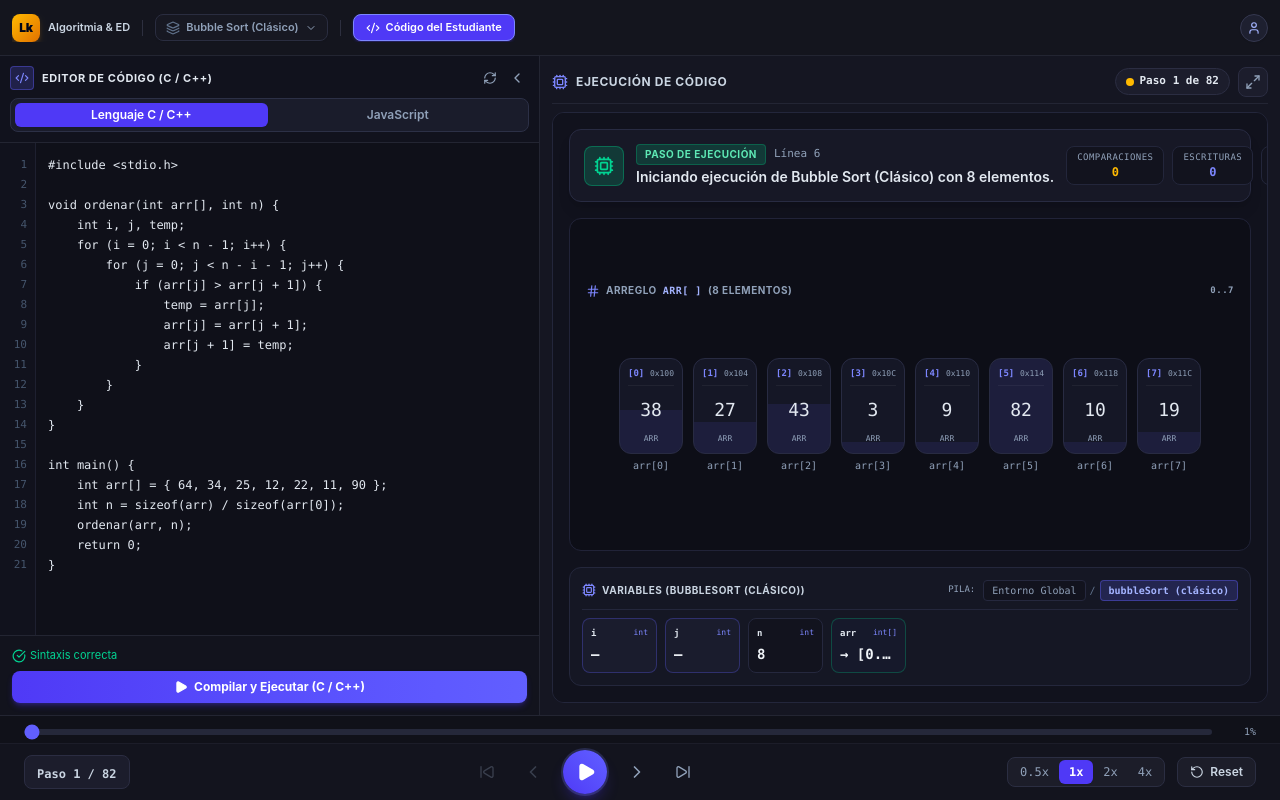
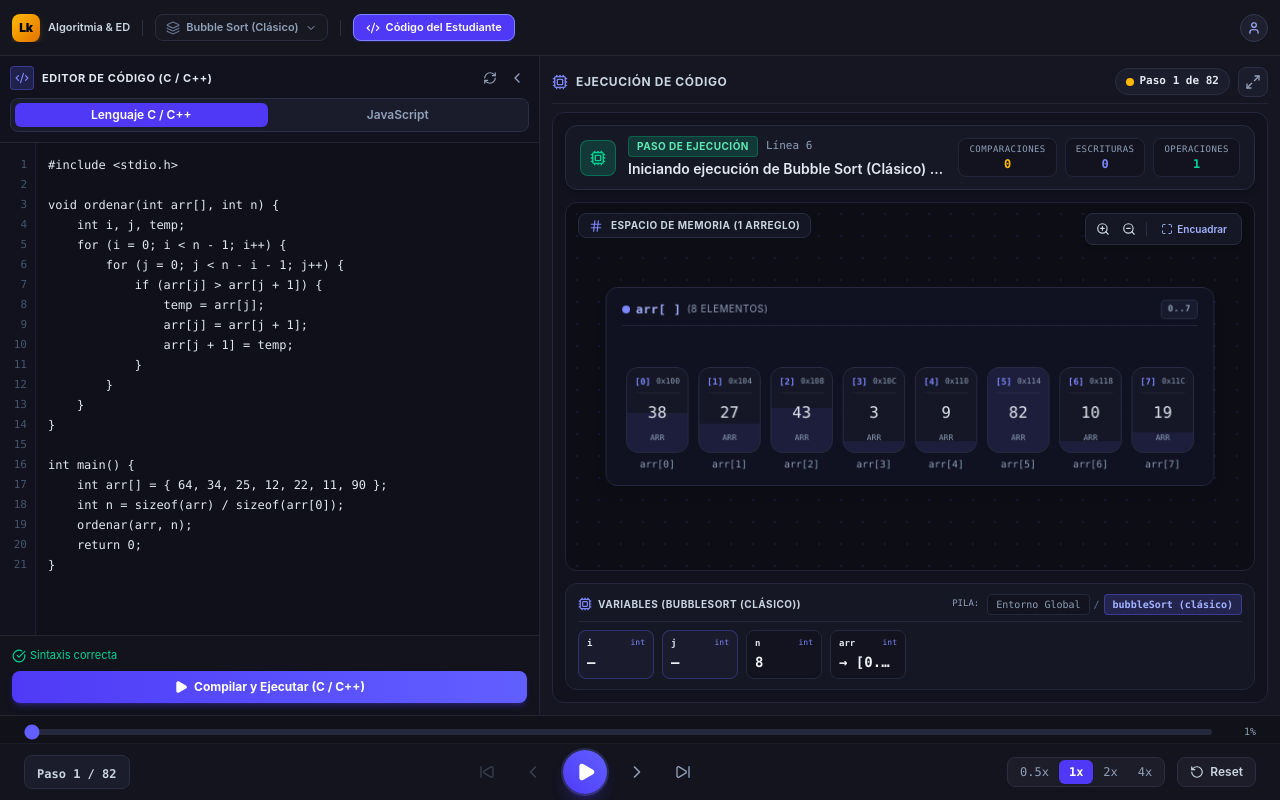
Before and after one commit to 1Keyarga/algoritmia-visualizer, a React (Vite) app: page / in a window 1280 px wide. Both pictures are taken after a click on the button "Código del Estudiante". Built offline with nearby package versions, Linux system fonts and the light colour scheme.

Commit message:
v21.0
Libre selector para el alumno

```diff
--- a/src/components/visualization/StudentCodeVisualizer.tsx
+++ b/src/components/visualization/StudentCodeVisualizer.tsx
@@ -1,4 +1,5 @@
-import React from 'react';
+import React, { useRef, useEffect, useCallback } from 'react';
+import * as d3 from 'd3';
 import type { Step, NamedArrayState } from '../../types/trace';
 import {
   Cpu,
@@ -6,21 +7,133 @@ import {
   Binary,
   Layers,
   ArrowDown,
-  Hash
+  Hash,
+  ZoomIn,
+  ZoomOut,
+  Maximize,
 } from 'lucide-react';
+import { useContainerSize } from '../../hooks/useContainerSize';
 
 interface StudentCodeVisualizerProps {
   currentStep: Step;
 }
 
 export const StudentCodeVisualizer: React.FC<StudentCodeVisualizerProps> = ({ currentStep }) => {
-  const { array, namedArrays, frames, activeIndices, metrics, explanation, operationType, activeLine } = currentStep;
+  const {
+    array,
+    namedArrays,
+    frames,
+    activeIndices,
+    metrics,
+    explanation,
+    operationType,
+    activeLine,
+  } = currentStep;
+
+  const viewportRef = useRef<HTMLDivElement>(null);
+  const worldRef = useRef<HTMLDivElement>(null);
+  const contentRef = useRef<HTMLDivElement>(null);
+  const zoomBehavior = useRef<d3.ZoomBehavior<HTMLDivElement, unknown> | null>(null);
+  const lastFitKeyRef = useRef<string>('');
+  const viewSize = useContainerSize(viewportRef);
 
   // Lista de arreglos en memoria (soporta 1 o múltiples arreglos con cualquier nombre)
   const arraysToRender: NamedArrayState[] =
     namedArrays && namedArrays.length > 0
       ? namedArrays
       : [{ name: 'arr', elements: array }];
+
+  const arraysSignature = arraysToRender
+    .map(a => `${a.name}:${a.elements.length}`)
+    .join('|');
+
+  // Configurar el lienzo interactivo con pan y zoom libre
+  useEffect(() => {
+    if (!viewportRef.current || !worldRef.current) return;
+    const viewport = d3.select(viewportRef.current);
+    const worldEl = worldRef.current;
+
+    zoomBehavior.current = d3
+      .zoom<HTMLDivElement, unknown>()
+      .scaleExtent([0.3, 2.2])
+      .on('zoom', event => {
+        const { x, y, k } = event.transform;
+        worldEl.style.transform = `translate(${x}px, ${y}px) scale(${k})`;
+      });
+
+    viewport.call(zoomBehavior.current);
+    viewport.on('dblclick.zoom', null);
+  }, []);
+
+  // Centrar y encuadrar todos los arreglos dentro del área de trabajo única
+  const applyFitToView = useCallback((animate: boolean) => {
+    if (!viewportRef.current || !contentRef.current || !zoomBehavior.current) return;
+    const vw = viewportRef.current.clientWidth;
+    const vh = viewportRef.current.clientHeight;
+    const contentW = contentRef.current.offsetWidth;
+    const contentH = contentRef.current.offsetHeight;
+
+    if (vw < 20 || vh < 20 || contentW < 10 || contentH < 10) return;
+
+    const paddingX = 24;
+    const paddingY = 32;
+    const scale = Math.min(
+      (vw - paddingX * 2) / Math.max(1, contentW),
+      (vh - paddingY * 2) / Math.max(1, contentH),
+      1.0
+    );
+
+    const clampedScale = Math.max(0.35, scale);
+    const tx = (vw - contentW * clampedScale) / 2;
+    const ty = Math.max(28, (vh - contentH * clampedScale) / 2);
+
+    const transform = d3.zoomIdentity.translate(tx, ty).scale(clampedScale);
+    const viewport = d3.select(viewportRef.current);
+
+    if (animate) {
+      viewport
+        .transition()
+        .duration(220)
+        .ease(d3.easeCubicOut)
+        .call(zoomBehavior.current.transform, transform);
+    } else {
+      viewport.call(zoomBehavior.current.transform, transform);
+    }
+  }, []);
+
+  // Auto-encuadrar únicamente cuando cambia la estructura de arreglos o el tamaño del contenedor.
+  // Durante la ejecución paso a paso, respeta el movimiento y zoom libre del estudiante.
+  useEffect(() => {
+    if (viewSize.width < 20 || viewSize.height < 20) return;
+    const fitKey = `${arraysSignature}-${viewSize.width}x${viewSize.height}`;
+    if (lastFitKeyRef.current !== fitKey) {
+      const isInitialFit = lastFitKeyRef.current === '';
+      lastFitKeyRef.current = fitKey;
+      applyFitToView(!isInitialFit);
+    }
+  }, [arraysSignature, viewSize.width, viewSize.height, applyFitToView]);
+
+  const handleZoomIn = () => {
+    if (viewportRef.current && zoomBehavior.current) {
+      d3.select(viewportRef.current)
+        .transition()
+        .duration(180)
+        .call(zoomBehavior.current.scaleBy, 1.25);
+    }
+  };
+
+  const handleZoomOut = () => {
+    if (viewportRef.current && zoomBehavior.current) {
+      d3.select(viewportRef.current)
+        .transition()
+        .duration(180)
+        .call(zoomBehavior.current.scaleBy, 0.8);
+    }
+  };
+
+  const handleResetView = () => {
+    applyFitToView(true);
+  };
 
   // Extraer marco activo (tope de la pila de llamadas)
   const activeFrame = frames.find(f => f.isActive) || frames[0];
@@ -32,7 +145,11 @@ export const StudentCodeVisualizer: React.FC<StudentCodeVisualizerProps> = ({ cu
   // Variables activas de puntero/índice
   const getPointersForIndex = (idx: number, arrayLength: number) => {
     const pointers: { name: string; color: string }[] = [];
-    const addIfMatch = (val: number | string | boolean | null | undefined, name: string, color: string) => {
+    const addIfMatch = (
+      val: number | string | boolean | null | undefined,
+      name: string,
+      color: string
+    ) => {
       if (typeof val === 'number' && val === idx && idx >= 0 && idx < arrayLength) {
         pointers.push({ name, color });
       }
@@ -63,32 +180,34 @@ export const StudentCodeVisualizer: React.FC<StudentCodeVisualizerProps> = ({ cu
   }
 
   return (
-    <div className="flex-1 flex flex-col justify-between p-4 gap-4 bg-[#11121d] rounded-xl border border-[#23263b] overflow-y-auto select-none font-sans">
-
-      {/* 1. HUD de Operación Activa y Estado de la CPU/Memoria */}
-      <div className="bg-[#171826] border border-[#282b42] rounded-xl p-3.5 shadow-lg flex flex-col md:flex-row items-center justify-between gap-3 shrink-0">
-        <div className="flex items-center gap-3 w-full md:w-auto">
-          <div className={`w-10 h-10 rounded-lg flex items-center justify-center shrink-0 border ${
+    <div className="flex-1 flex flex-col justify-between p-3 gap-3 bg-[#11121d] rounded-xl border border-[#23263b] overflow-hidden select-none font-sans">
+      {/* 1. HUD de Operación Activa y Métricas */}
+      <div className="bg-[#171826] border border-[#282b42] rounded-xl px-3.5 py-2.5 shadow-md flex flex-col md:flex-row items-center justify-between gap-3 shrink-0">
+        <div className="flex items-center gap-3 w-full md:w-auto min-w-0">
+          <div
+            className={`w-9 h-9 rounded-lg flex items-center justify-center shrink-0 border ${
               operationType === 'compare'
                 ? 'bg-amber-500/20 text-amber-400 border-amber-500/40'
                 : operationType === 'swap' || operationType === 'assign'
                 ? 'bg-indigo-500/20 text-indigo-400 border-indigo-500/40'
                 : 'bg-emerald-500/20 text-emerald-400 border-emerald-500/40'
-          }`}>
+            }`}
+          >
             {operationType === 'compare' ? (
-              <Binary className="w-5 h-5" />
+              <Binary className="w-4 h-4" />
             ) : operationType === 'swap' ? (
-              <ArrowRightLeft className="w-5 h-5" />
+              <ArrowRightLeft className="w-4 h-4" />
             ) : operationType === 'assign' ? (
-              <Layers className="w-5 h-5" />
+              <Layers className="w-4 h-4" />
             ) : (
-              <Cpu className="w-5 h-5" />
+              <Cpu className="w-4 h-4" />
             )}
           </div>
 
           <div className="flex-1 min-w-0">
             <div className="flex items-center gap-2">
-              <span className={`text-[10px] font-bold px-2 py-0.5 rounded uppercase tracking-wider ${
+              <span
+                className={`text-[10px] font-bold px-2 py-0.5 rounded uppercase tracking-wider ${
                   operationType === 'compare'
                     ? 'bg-amber-500/20 text-amber-300 border border-amber-500/30'
                     : operationType === 'swap'
@@ -96,7 +215,8 @@ export const StudentCodeVisualizer: React.FC<StudentCodeVisualizerProps> = ({ cu
                     : operationType === 'assign'
                     ? 'bg-blue-500/20 text-blue-300 border border-blue-500/30'
                     : 'bg-emerald-500/20 text-emerald-300 border border-emerald-500/30'
-              }`}>
+                }`}
+              >
                 {operationType === 'compare'
                   ? 'Comparación'
                   : operationType === 'swap'
@@ -105,11 +225,12 @@ export const StudentCodeVisualizer: React.FC<StudentCodeVisualizerProps> = ({ cu
                   ? 'Asignación'
                   : 'Paso de Ejecución'}
               </span>
-              <span className="text-[11px] font-mono text-slate-400">
-                Línea {activeLine}
-              </span>
+              <span className="text-[11px] font-mono text-slate-400">Línea {activeLine}</span>
             </div>
-            <div className="text-sm font-semibold text-slate-200 truncate mt-0.5" title={explanation}>
+            <div
+              className="text-xs sm:text-sm font-semibold text-slate-200 truncate mt-0.5"
+              title={explanation}
+            >
               {explanation}
             </div>
           </div>
@@ -117,14 +238,18 @@ export const StudentCodeVisualizer: React.FC<StudentCodeVisualizerProps> = ({ cu
 
         {/* Comparador Visual en Vivo */}
         {comparingItems.length >= 2 && (
-          <div className="flex items-center gap-2 bg-[#12131e] px-3 py-1.5 rounded-lg border border-amber-500/30 shrink-0">
+          <div className="flex items-center gap-2 bg-[#12131e] px-3 py-1 rounded-lg border border-amber-500/30 shrink-0">
             <div className="text-center font-mono">
-              <div className="text-[9px] text-slate-400">{comparingItems[0].arrName}[{comparingItems[0].index}]</div>
+              <div className="text-[9px] text-slate-400">
+                {comparingItems[0].arrName}[{comparingItems[0].index}]
+              </div>
               <div className="text-xs font-bold text-amber-300">{comparingItems[0].value}</div>
             </div>
             <div className="text-amber-400 font-bold text-xs px-1">vs</div>
             <div className="text-center font-mono">
-              <div className="text-[9px] text-slate-400">{comparingItems[1].arrName}[{comparingItems[1].index}]</div>
+              <div className="text-[9px] text-slate-400">
+                {comparingItems[1].arrName}[{comparingItems[1].index}]
+              </div>
               <div className="text-xs font-bold text-amber-300">{comparingItems[1].value}</div>
             </div>
           </div>
@@ -147,8 +272,62 @@ export const StudentCodeVisualizer: React.FC<StudentCodeVisualizerProps> = ({ cu
         </div>
       </div>
 
-      {/* 2. Segmentos de Memoria de Arreglos (Soporta 1 o múltiples arreglos con cualquier identificador) */}
-      <div className="flex-1 flex flex-col gap-3 min-h-[180px] overflow-y-auto">
+      {/* 2. Área de Trabajo Unificada (Lienzo Interactivo para 1 o múltiples arreglos) */}
+      <div
+        ref={viewportRef}
+        className="flex-1 min-h-[200px] relative bg-[#0d0e15] border border-[#212338] rounded-xl overflow-hidden cursor-grab active:cursor-grabbing"
+        style={{
+          backgroundImage:
+            'radial-gradient(rgba(99, 102, 241, 0.12) 1px, transparent 1px)',
+          backgroundSize: '22px 22px',
+        }}
+      >
+        {/* Indicador superior izquierdo */}
+        <div className="absolute top-2.5 left-3 z-20 flex items-center gap-2 bg-[#161825]/90 border border-[#282b42] px-2.5 py-1 rounded-lg pointer-events-none">
+          <Hash className="w-3.5 h-3.5 text-indigo-400" />
+          <span className="text-[10px] font-bold uppercase tracking-wider text-slate-300">
+            Espacio de Memoria ({arraysToRender.length}{' '}
+            {arraysToRender.length === 1 ? 'arreglo' : 'arreglos'})
+          </span>
+        </div>
+
+        {/* Controles flotantes de zoom y encuadre */}
+        <div className="absolute top-2.5 right-3 z-20 flex items-center gap-1 bg-[#161825]/95 border border-[#2a2d42] px-1.5 py-1 rounded-lg shadow-md">
+          <button
+            onClick={handleZoomIn}
+            title="Acercar"
+            className="p-1 hover:bg-[#23263a] rounded text-slate-300 hover:text-white transition-colors cursor-pointer"
+          >
+            <ZoomIn className="w-3.5 h-3.5" />
+          </button>
+          <button
+            onClick={handleZoomOut}
+            title="Alejar"
+            className="p-1 hover:bg-[#23263a] rounded text-slate-300 hover:text-white transition-colors cursor-pointer"
+          >
+            <ZoomOut className="w-3.5 h-3.5" />
+          </button>
+          <div className="w-[1px] h-3.5 bg-[#2a2d42] mx-0.5" />
+          <button
+            onClick={handleResetView}
+            title="Encuadrar todos los arreglos"
+            className="flex items-center gap-1 px-2 py-0.5 hover:bg-[#23263a] rounded text-[10px] font-semibold text-indigo-300 hover:text-white transition-colors cursor-pointer"
+          >
+            <Maximize className="w-3 h-3" />
+            <span>Encuadrar</span>
+          </button>
+        </div>
+
+        {/* Mundo transformable por D3 Zoom */}
+        <div
+          ref={worldRef}
+          style={{ transformOrigin: '0 0' }}
+          className="absolute top-0 left-0 will-change-transform"
+        >
+          <div
+            ref={contentRef}
+            className="w-max max-w-[1120px] flex flex-wrap items-start justify-center gap-5 p-4"
+          >
             {arraysToRender.map((namedArr, arrIdx) => {
               const elems = namedArr.elements;
               const maxValue = Math.max(...elems.map(el => Math.abs(el.value)), 1);
@@ -156,35 +335,37 @@ export const StudentCodeVisualizer: React.FC<StudentCodeVisualizerProps> = ({ cu
               return (
                 <div
                   key={`${namedArr.name}-${arrIdx}`}
-              className="flex-1 bg-[#0d0e17] border border-[#212338] rounded-xl p-4 flex flex-col justify-center overflow-x-auto"
+                  className="bg-[#121422]/95 border border-[#252840] rounded-xl px-4 py-3 shadow-lg flex flex-col"
                 >
-              <div className="text-[10px] uppercase font-bold tracking-wider text-slate-400 mb-2 flex items-center justify-between">
+                  {/* Cabecera del arreglo */}
+                  <div className="text-[10px] uppercase font-bold tracking-wider text-slate-400 mb-1.5 flex items-center justify-between gap-4 border-b border-[#21243a] pb-1.5">
                     <span className="flex items-center gap-1.5">
-                  <Hash className="w-3.5 h-3.5 text-indigo-400" />
-                  Arreglo{' '}
-                  <span className="text-indigo-300 font-mono font-black">{namedArr.name}[ ]</span>{' '}
-                  <span className="text-slate-400">({elems.length} elementos)</span>
+                      <span className="w-2 h-2 rounded-full bg-indigo-400" />
+                      <span className="text-indigo-300 font-mono font-black text-xs lowercase">
+                        {namedArr.name}[ ]
                       </span>
-                <span className="text-[9px] font-mono text-slate-400">
+                      <span className="text-slate-400 font-normal">
+                        ({elems.length} {elems.length === 1 ? 'elemento' : 'elementos'})
+                      </span>
+                    </span>
+                    <span className="text-[9px] font-mono text-slate-400 bg-[#181b2e] px-1.5 py-0.5 rounded border border-[#272b44]">
                       0..{Math.max(0, elems.length - 1)}
                     </span>
                   </div>
 
                   {/* Fila de Celdas de Memoria */}
-              <div className="flex items-end justify-center gap-2.5 min-w-max py-3 px-2">
+                  <div className="flex items-end justify-center gap-2.5 pt-1 pb-0.5 px-1">
                     {elems.map((item, idx) => {
                       const pointers = getPointersForIndex(idx, elems.length);
                       const isComparing = item.state === 'comparing';
                       const isSwapped = item.state === 'swapped';
                       const isSorted = item.state === 'sorted';
 
-                  // Porcentaje para el medidor de nivel interno
                       const fillHeightPct = Math.min(
                         100,
                         Math.max(12, Math.round((Math.abs(item.value) / maxValue) * 100))
                       );
 
-                  // Color del slot según estado (RF-05)
                       let borderClass = 'border-[#282b42]';
                       let bgClass = 'bg-[#151726]';
                       let textClass = 'text-slate-200';
@@ -208,8 +389,8 @@ export const StudentCodeVisualizer: React.FC<StudentCodeVisualizerProps> = ({ cu
 
                       return (
                         <div key={item.id || idx} className="flex flex-col items-center">
-                      {/* Punteros de Variables apuntando al índice (i, j, k, min, etc.) */}
-                      <div className="h-9 flex flex-col items-center justify-end mb-1">
+                          {/* Punteros de Variables apuntando al índice */}
+                          <div className="h-7 flex flex-col items-center justify-end mb-1">
                             {pointers.length > 0 && (
                               <div className="flex items-center gap-1">
                                 {pointers.map((p, pIdx) => (
@@ -222,7 +403,7 @@ export const StudentCodeVisualizer: React.FC<StudentCodeVisualizerProps> = ({ cu
                                     >
                                       {p.name}
                                     </span>
-                                <ArrowDown className="w-3 h-3 text-slate-300 -mt-0.5" />
+                                    <ArrowDown className="w-2.5 h-2.5 text-slate-300 -mt-0.5" />
                                   </div>
                                 ))}
                               </div>
@@ -231,7 +412,7 @@ export const StudentCodeVisualizer: React.FC<StudentCodeVisualizerProps> = ({ cu
 
                           {/* Tarjeta de Celda de Memoria */}
                           <div
-                        className={`w-14 sm:w-16 h-24 rounded-xl border flex flex-col justify-between p-2 relative overflow-hidden transition-all duration-300 ${borderClass} ${bgClass} ${glowShadow}`}
+                            className={`w-16 h-[88px] rounded-xl border flex flex-col justify-between p-2 relative overflow-hidden transition-all duration-300 ${borderClass} ${bgClass} ${glowShadow}`}
                           >
                             {/* Dirección simulada y etiqueta de índice */}
                             <div className="flex items-center justify-between text-[9px] font-mono text-slate-400 border-b border-white/5 pb-1 z-10">
@@ -243,7 +424,7 @@ export const StudentCodeVisualizer: React.FC<StudentCodeVisualizerProps> = ({ cu
 
                             {/* Valor central del elemento */}
                             <div className="flex-1 flex items-center justify-center z-10">
-                          <span className={`text-base sm:text-lg font-mono ${textClass}`}>
+                              <span className={`text-base font-mono ${textClass}`}>
                                 {item.value}
                               </span>
                             </div>
@@ -290,10 +471,12 @@ export const StudentCodeVisualizer: React.FC<StudentCodeVisualizerProps> = ({ cu
               );
             })}
           </div>
+        </div>
+      </div>
 
       {/* 3. Panel de Variables y Pila de Ejecución */}
-      <div className="bg-[#151724] border border-[#24273c] rounded-xl p-3 shrink-0">
-        <div className="flex flex-wrap items-center justify-between gap-2 pb-2 mb-2 border-b border-[#24273c]">
+      <div className="bg-[#151724] border border-[#24273c] rounded-xl px-3 py-2.5 shrink-0">
+        <div className="flex flex-wrap items-center justify-between gap-2 pb-1.5 mb-2 border-b border-[#24273c]">
           <span className="text-[10px] uppercase font-bold tracking-wider text-slate-300 flex items-center gap-1.5">
             <Cpu className="w-3.5 h-3.5 text-indigo-400" />
             Variables ({activeFrame ? activeFrame.name : 'main()'})
@@ -321,16 +504,43 @@ export const StudentCodeVisualizer: React.FC<StudentCodeVisualizerProps> = ({ cu
 
         <div className="grid grid-cols-2 sm:grid-cols-4 md:grid-cols-6 lg:grid-cols-8 gap-2">
           {Object.entries(variables).map(([key, val]) => {
-            const isPointer = ['i', 'j', 'k', 'min', 'medio', 'clave', 'left', 'right', 'inicio', 'fin', 'mid', 'izq', 'der', 'bajo', 'alto', 'pos'].includes(key);
+            const isPointer = [
+              'i',
+              'j',
+              'k',
+              'min',
+              'medio',
+              'clave',
+              'left',
+              'right',
+              'inicio',
+              'fin',
+              'mid',
+              'izq',
+              'der',
+              'bajo',
+              'alto',
+              'pos',
+            ].includes(key);
             const isTemp = key === 'temp' || key === 'pivote';
             const isReturn = key === 'retorno';
-            const isArrayRef = typeof val === 'string' && val.startsWith('→');
-            const declaredType = variableTypes[key] || (isArrayRef ? 'int[]' : isReturn ? 'return' : typeof val === 'boolean' ? 'bool' : typeof val === 'number' && !Number.isInteger(val) ? 'float' : 'int');
+            const isArrayRef = typeof val === 'string' && val.startsWith('Ref ');
+            const declaredType =
+              variableTypes[key] ||
+              (isArrayRef
+                ? 'int[]'
+                : isReturn
+                ? 'return'
+                : typeof val === 'boolean'
+                ? 'bool'
+                : typeof val === 'number' && !Number.isInteger(val)
+                ? 'float'
+                : 'int');
 
             return (
               <div
                 key={key}
-                className={`p-2 rounded-lg border flex flex-col justify-between font-mono ${
+                className={`px-2 py-1.5 rounded-lg border flex flex-col justify-between font-mono ${
                   isReturn
                     ? 'bg-emerald-950/30 border-emerald-500/40'
                     : isArrayRef
@@ -343,12 +553,25 @@ export const StudentCodeVisualizer: React.FC<StudentCodeVisualizerProps> = ({ cu
                 }`}
               >
                 <div className="flex items-center justify-between text-[9px] text-slate-400">
-                  <span className={`font-bold ${isReturn ? 'text-emerald-300' : 'text-slate-200'}`}>{key}</span>
-                  <span className={`text-[8px] ${isReturn ? 'text-emerald-400 font-bold' : 'text-indigo-400'}`}>
+                  <span
+                    className={`font-bold ${isReturn ? 'text-emerald-300' : 'text-slate-200'}`}
+                  >
+                    {key}
+                  </span>
+                  <span
+                    className={`text-[8px] ${
+                      isReturn ? 'text-emerald-400 font-bold' : 'text-indigo-400'
+                    }`}
+                  >
                     {declaredType}
                   </span>
                 </div>
-                <div className={`text-sm font-bold mt-1 truncate ${isReturn ? 'text-emerald-200' : 'text-slate-100'}`} title={String(val ?? '—')}>
+                <div
+                  className={`text-xs sm:text-sm font-bold mt-0.5 truncate ${
+                    isReturn ? 'text-emerald-200' : 'text-slate-100'
+                  }`}
+                  title={String(val ?? '—')}
+                >
                   {val === undefined || val === null ? '—' : String(val)}
                 </div>
               </div>
@@ -356,7 +579,7 @@ export const StudentCodeVisualizer: React.FC<StudentCodeVisualizerProps> = ({ cu
           })}
 
           {Object.keys(variables).length === 0 && (
-            <div className="col-span-full text-center text-slate-400 text-xs py-2">
+            <div className="col-span-full text-center text-slate-400 text-xs py-1.5">
               Sin variables locales activas en este paso
             </div>
           )}
```
Lines whose indentation alone changed are shown as unchanged.
